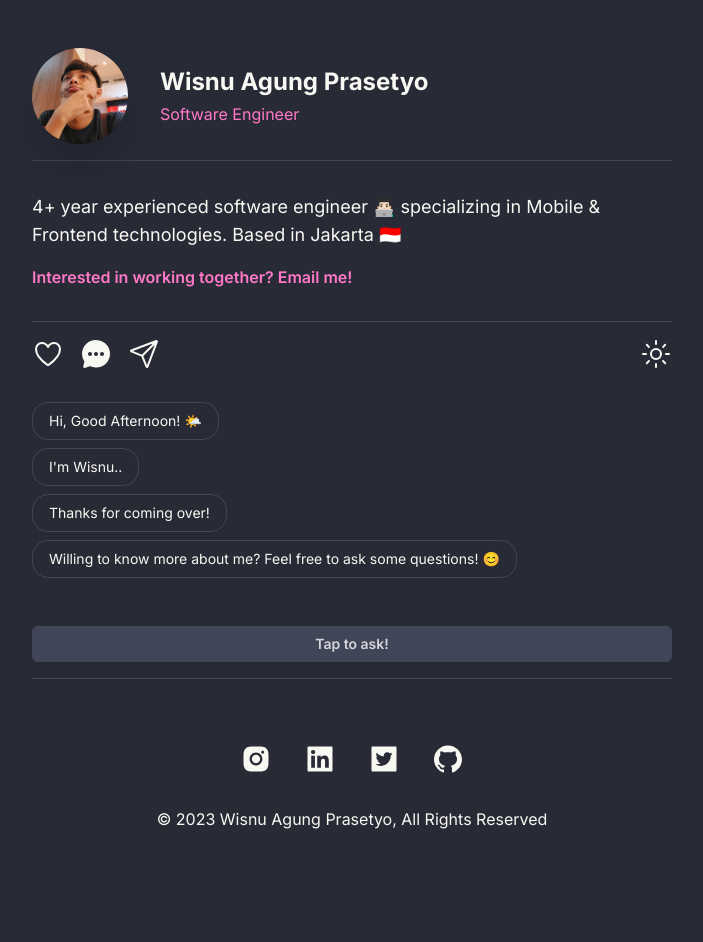
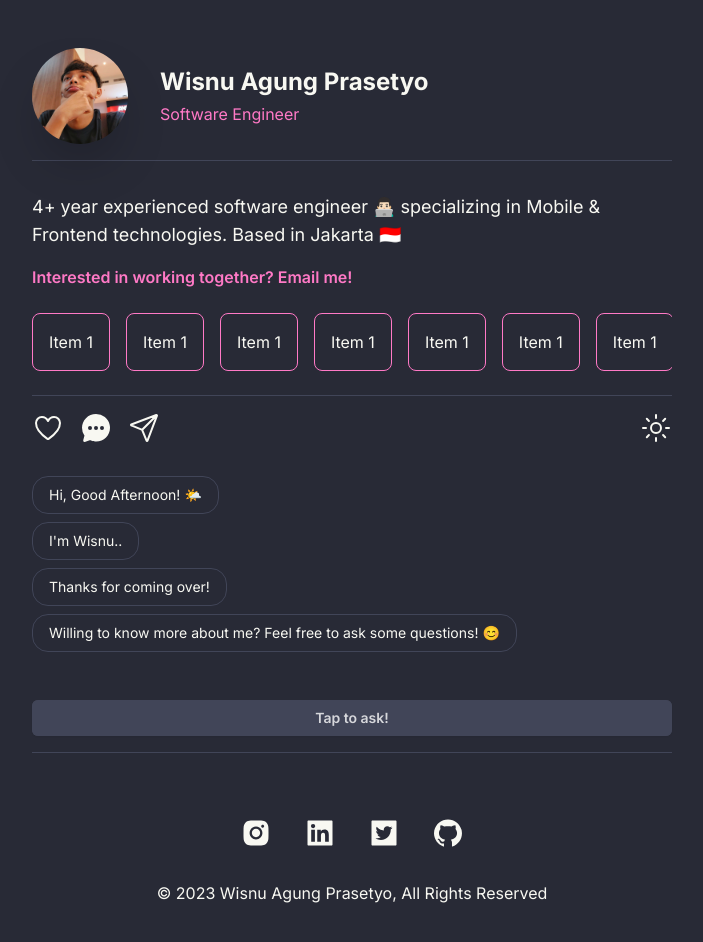
Before and after one commit to wisungyo/simplify-website, a Next.js app: page / in a window 1280 px wide. Shown: the top 942 px of the page, without its empty margins (288-991 px from the left). Before the commit the page ends 879 px from the top, so only its background shows below. Built offline with nearby package versions, Linux system fonts and the light colour scheme.

Commit message:
feat: add horizontal scroll

```diff
--- /dev/null
+++ b/app/components/HorizontalScroll/index.tsx
@@ -0,0 +1,48 @@
+"use client";
+
+import React, { ReactNode, useRef, useState } from "react";
+
+interface HorizontalScrollProps {
+  children: ReactNode;
+}
+
+const HorizontalScroll: React.FC<HorizontalScrollProps> = ({ children }) => {
+  const [isDragging, setIsDragging] = useState<boolean>(false);
+  const startX = useRef<number>(0);
+  const scrollLeft = useRef<number>(0);
+
+  const handleMouseDown = (e: any) => {
+    setIsDragging(true);
+    startX.current = e.pageX - e.currentTarget.offsetLeft;
+    scrollLeft.current = e.currentTarget.scrollLeft;
+  };
+
+  const handleMouseUp = () => {
+    setIsDragging(false);
+  };
+
+  const handleMouseMove = (e: any) => {
+    if (!isDragging) return;
+    e.preventDefault();
+    const x = e.pageX - e.currentTarget.offsetLeft;
+    const walk = (x - startX.current) * 3;
+    e.currentTarget.scrollLeft = scrollLeft.current - walk;
+  };
+
+  return (
+    <>
+      <div
+        className={`overflow-x-auto whitespace-nowrap py-2 ${
+          isDragging ? "cursor-grabbing" : "cursor-grab"
+        }`}
+        onMouseDown={handleMouseDown}
+        onMouseUp={handleMouseUp}
+        onMouseMove={handleMouseMove}
+      >
+        {children}
+      </div>
+    </>
+  );
+};
+
+export default HorizontalScroll;
--- a/app/globals.css
+++ b/app/globals.css
@@ -6,3 +6,23 @@ body {
   color: rgb(var(--foreground-rgb));
   padding: 1rem;
 }
+
+/* styles/globals.css or any appropriate CSS file */
+::-webkit-scrollbar {
+  display: none;
+}
+
+/* For Firefox and other non-WebKit browsers */
+* {
+  scrollbar-width: thin;
+  scrollbar-color: transparent transparent;
+}
+
+/* styles/globals.css or any appropriate CSS file */
+.cursor-grab {
+  cursor: grab !important;
+}
+
+.cursor-grabbing {
+  cursor: grabbing !important;
+}
--- a/app/page.tsx
+++ b/app/page.tsx
@@ -3,6 +3,7 @@ import Bio from "./components/Bio";
 import Footer from "./components/Footer";
 import Header from "./components/Header";
 import Panel from "./components/Panel";
+import HorizontalScroll from "./components/HorizontalScroll";
 
 export default function Home() {
   return (
@@ -10,6 +11,37 @@ export default function Home() {
       <main className="mx-auto max-w-2xl px-4 py-8">
         <Header />
         <Bio />
+        <HorizontalScroll>
+          <ul className="flex">
+            <li className="mr-4 border border-primary rounded-lg p-4">
+              Item 1
+            </li>
+            <li className="mr-4 border border-primary rounded-lg p-4">
+              Item 1
+            </li>
+            <li className="mr-4 border border-primary rounded-lg p-4">
+              Item 1
+            </li>
+            <li className="mr-4 border border-primary rounded-lg p-4">
+              Item 1
+            </li>
+            <li className="mr-4 border border-primary rounded-lg p-4">
+              Item 1
+            </li>
+            <li className="mr-4 border border-primary rounded-lg p-4">
+              Item 1
+            </li>
+            <li className="mr-4 border border-primary rounded-lg p-4">
+              Item 1
+            </li>
+            <li className="mr-4 border border-primary rounded-lg p-4">
+              Item 1
+            </li>
+            <li className="mr-4 border border-primary rounded-lg p-4">
+              Item 1
+            </li>
+          </ul>
+        </HorizontalScroll>
         <Panel />
         <Footer />
       </main>
```
